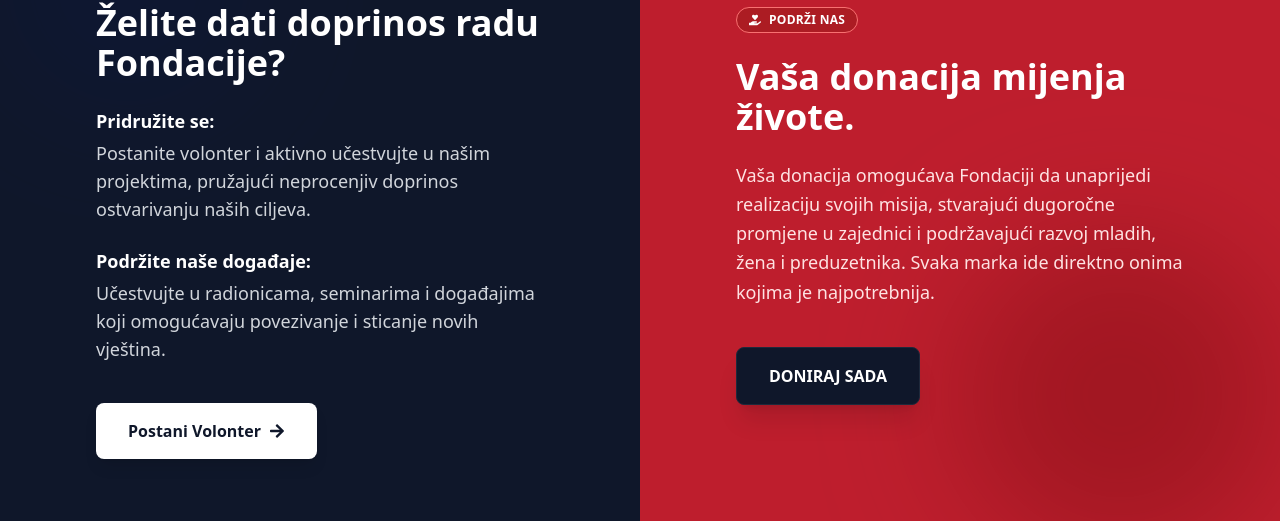
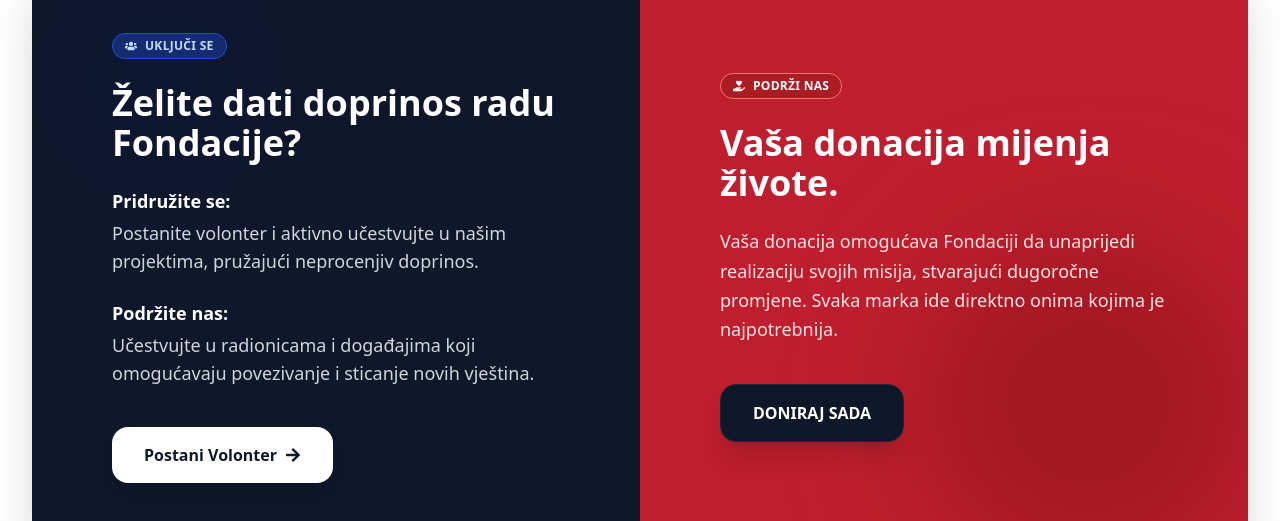
Before and after one commit to eskalonjic2/fondacija-sajt, a Next.js app: page / in a window 1280 px wide. Shown: the part 2987-3508 px from the top of the page. Built offline with nearby package versions, Linux system fonts and the light colour scheme; no server answers; the database is empty.

Commit message:
Verzija 2.7

```diff
--- a/app/page.tsx
+++ b/app/page.tsx
@@ -269,13 +269,15 @@ export default async function Home() {
         </div>
       </section>
 
-     {/* 6. DVA NAČINA ZA POMOĆ (2 u 1 Sekcija) */}
-      <section className="relative w-full">
-        <div className="grid md:grid-cols-2">
+     {/* 6. DVA NAČINA ZA POMOĆ (2 u 1 Sekcija - Zaobljeni Dizajn) */}
+      <section className="relative w-full py-12 lg:py-24 bg-white">
+        <div className="mx-auto max-w-7xl px-4 sm:px-6 lg:px-8">
 
-          {/* LIJEVA STRANA: VOLONTIRANJE I DOGAĐAJI (Plava) */}
-          <div className="relative bg-slate-900 text-white p-12 lg:p-24 flex flex-col justify-center overflow-hidden">
-            {/* Dekorativni krug u pozadini */}
+          {/* OVDJE JE PROMJENA: Dodali smo zaobljene ivice (rounded-3xl) i overflow-hidden */}
+          <div className="grid md:grid-cols-2 rounded-[2.5rem] overflow-hidden shadow-2xl">
+
+            {/* LIJEVA STRANA: VOLONTIRANJE (Plava) */}
+            <div className="relative bg-slate-900 text-white p-10 lg:p-20 flex flex-col justify-center overflow-hidden">
               <div className="absolute top-0 left-0 w-64 h-64 bg-blue-600 rounded-full mix-blend-overlay filter blur-3xl opacity-20"></div>
 
               <div className="relative z-10">
@@ -290,17 +292,17 @@ export default async function Home() {
                 <div className="space-y-6 text-gray-300 text-lg mb-10">
                   <p>
                     <strong className="text-white block mb-1">Pridružite se:</strong>
-                  Postanite volonter i aktivno učestvujte u našim projektima, pružajući neprocenjiv doprinos ostvarivanju naših ciljeva.
+                    Postanite volonter i aktivno učestvujte u našim projektima, pružajući neprocenjiv doprinos.
                   </p>
                   <p>
-                  <strong className="text-white block mb-1">Podržite naše događaje:</strong>
-                  Učestvujte u radionicama, seminarima i događajima koji omogućavaju povezivanje i sticanje novih vještina.
+                    <strong className="text-white block mb-1">Podržite nas:</strong>
+                    Učestvujte u radionicama i događajima koji omogućavaju povezivanje i sticanje novih vještina.
                   </p>
                 </div>
 
                 <Link
                   href="/kontakt"
-                className="inline-flex items-center justify-center bg-white text-slate-900 text-base font-bold py-4 px-8 rounded-lg shadow-lg hover:bg-blue-50 transition transform hover:-translate-y-1"
+                  className="inline-flex items-center justify-center bg-white text-slate-900 text-base font-bold py-4 px-8 rounded-2xl shadow-lg hover:bg-blue-50 transition transform hover:-translate-y-1"
                 >
                   Postani Volonter <FaArrowRight className="ml-2" />
                 </Link>
@@ -308,8 +310,7 @@ export default async function Home() {
             </div>
 
             {/* DESNA STRANA: DONACIJE (Crvena) */}
-          <div className="relative bg-[#be1e2d] text-white p-12 lg:p-24 flex flex-col justify-center overflow-hidden">
-            {/* Dekorativni uzorak */}
+            <div className="relative bg-[#be1e2d] text-white p-10 lg:p-20 flex flex-col justify-center overflow-hidden">
               <div className="absolute bottom-0 right-0 w-80 h-80 bg-red-900 rounded-full mix-blend-multiply filter blur-3xl opacity-30"></div>
 
               <div className="relative z-10">
@@ -323,13 +324,12 @@ export default async function Home() {
 
                 <p className="text-red-100 text-lg mb-10 leading-relaxed">
                   Vaša donacija omogućava Fondaciji da unaprijedi realizaciju svojih misija,
-                stvarajući dugoročne promjene u zajednici i podržavajući razvoj mladih,
-                žena i preduzetnika. Svaka marka ide direktno onima kojima je najpotrebnija.
+                  stvarajući dugoročne promjene. Svaka marka ide direktno onima kojima je najpotrebnija.
                 </p>
 
                 <Link
                   href="/donacije"
-                className="inline-flex items-center justify-center bg-slate-900 text-white text-base font-bold py-4 px-8 rounded-lg shadow-xl hover:bg-slate-800 transition transform hover:-translate-y-1 border border-slate-800"
+                  className="inline-flex items-center justify-center bg-slate-900 text-white text-base font-bold py-4 px-8 rounded-2xl shadow-xl hover:bg-slate-800 transition transform hover:-translate-y-1 border border-slate-800"
                 >
                   DONIRAJ SADA
                 </Link>
@@ -337,6 +337,7 @@ export default async function Home() {
             </div>
 
           </div>
+        </div>
       </section>
 
     </main>
```
Lines whose indentation alone changed are shown as unchanged.
